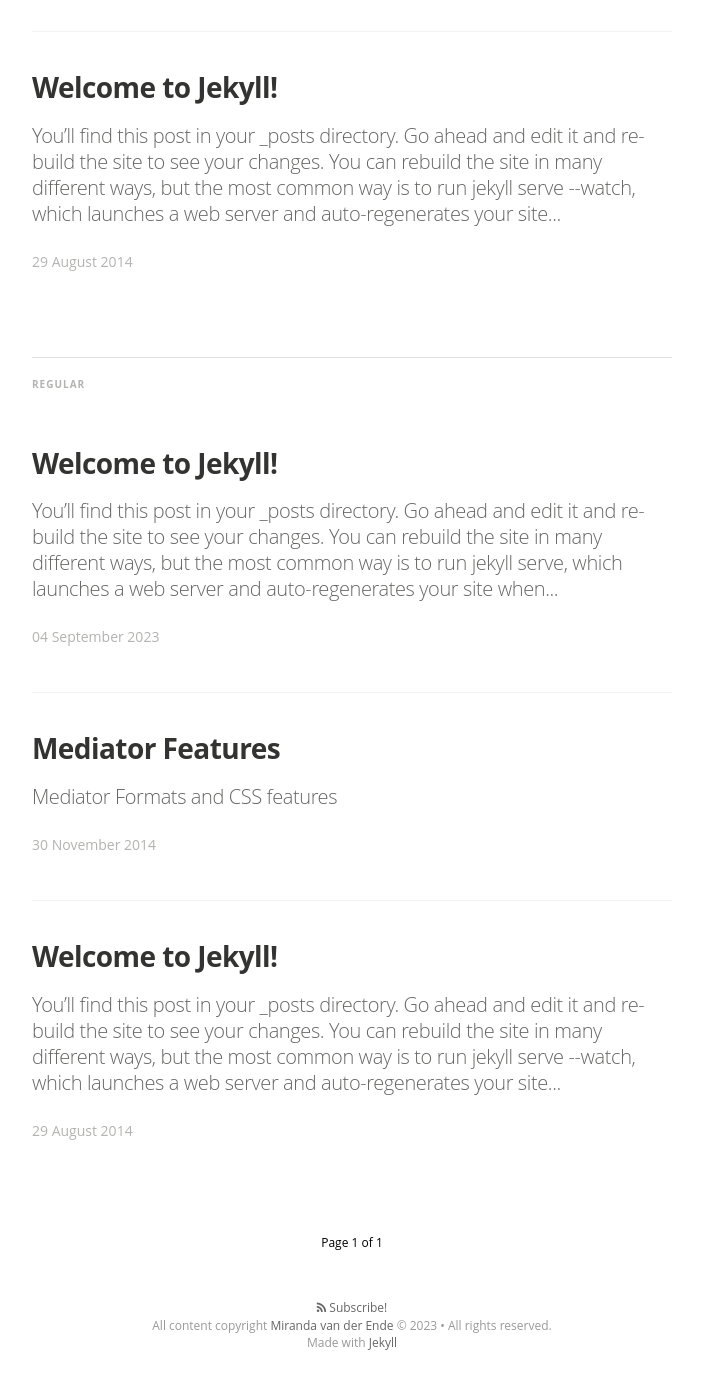
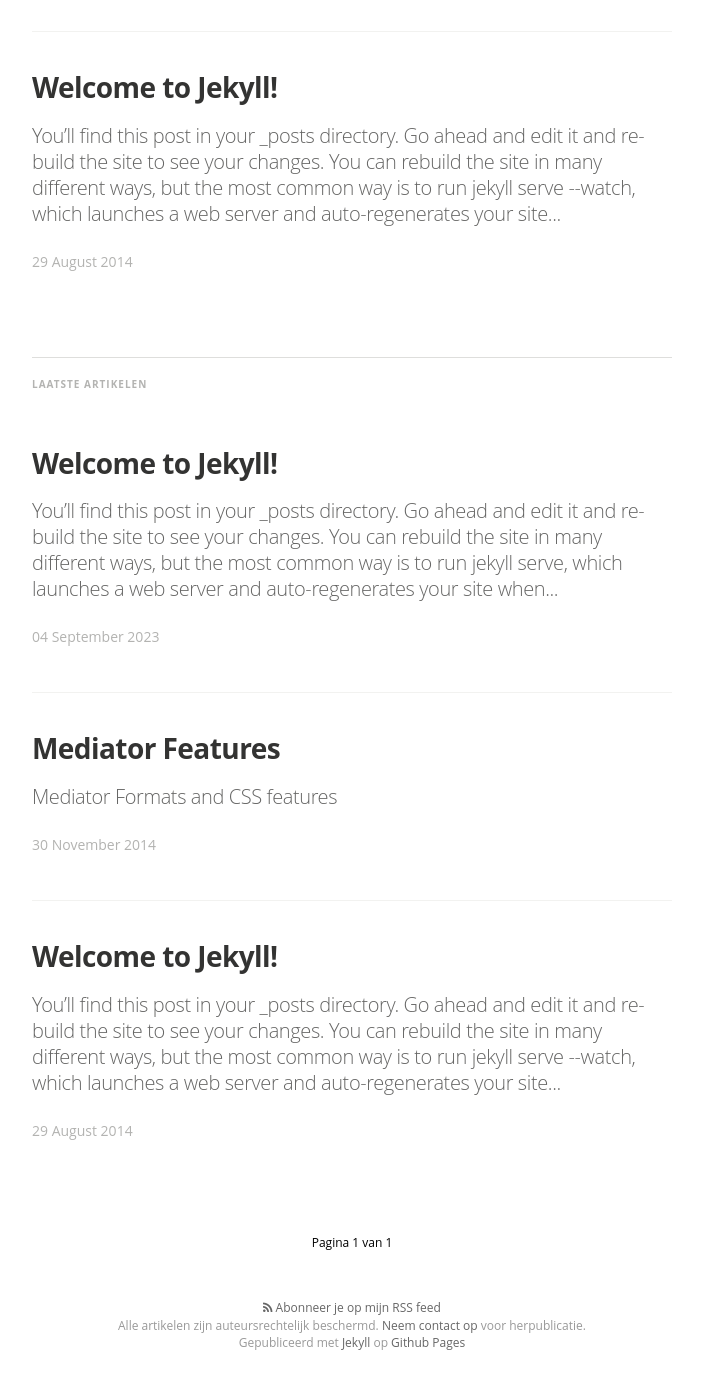
Before and after one commit to mirandavdende/blog, a Jekyll site: the page built from index.html, in a window 1280 px wide and 1400 px high, scrolled down 1042 px. Shown: the top 1389 px of the window, without its empty margins (288-991 px from the left). Built offline with Jekyll 4.4.1, drawn with Linux system fonts in a browser that asks for light colours; nearby versions of some CDN libraries; some web fonts are replaced; the list of posts is cut into pages by our own code.

Commit message:
Translate texts to Dutch where necessery

```diff
--- a/_includes/footer.html
+++ b/_includes/footer.html
@@ -1,10 +1,14 @@
 <!-- footer start -->
 
 <footer class="site-footer">
-  <a class="subscribe" href="{{ "/feed.xml" | prepend: site.baseurl }}"> <span class="tooltip"> <i class="fa fa-rss"></i> Subscribe!</span></a>
+  <a class="subscribe" href="{{ "/feed.xml" | prepend: site.baseurl }}"> <span
+    class="tooltip"> <i class="fa fa-rss"></i> Abonneer je op mijn RSS feed</span></a>
     <div class="inner">
-         <section class="copyright">All content copyright <a href="mailto:{{ site.email}}">{{ site.name }}</a> &copy; {{ site.time | date: '%Y' }} &bull; All rights reserved.</section>
-         <section class="poweredby">Made with <a href="http://jekyllrb.com"> Jekyll</a></section>
+         <section class="copyright">Alle artikelen zijn auteursrechtelijk
+      beschermd. <a href="mailto:{{ site.email}}">Neem contact op</a> voor
+      herpublicatie.</section>
+         <section class="poweredby">Gepubliceerd met <a
+      href="http://jekyllrb.com">Jekyll</a> op <a href="https://pages.github.com/">Github Pages</a></section>
     </div>
 </footer>
 
--- a/_layouts/page.html
+++ b/_layouts/page.html
@@ -50,7 +50,7 @@
       <div class="inner">
         <h1 class="blog-title">{{ site.title }}</h1>
         <h2 class="blog-description">{{ site.description }}</h2>
-        <a href={{ "/" | prepend: site.baseurl }} class="btn">Back to Overview</a>
+        <a href={{ "/" | prepend: site.baseurl }} class="btn">Terug naar overzicht</a>
       </div>
     </div>
     {% include javascripts.html %}
--- a/index.html
+++ b/index.html
@@ -51,7 +51,7 @@ layout: default
       {% endfor %}
     </div>
 
-    <h5 class="index-headline normal"><span>Regular</span></h5>
+    <h5 class="index-headline normal"><span>Laatste artikelen</span></h5>
     {% endif %}
 
     <div class="cf frame">
@@ -74,19 +74,19 @@ layout: default
 
     <nav class="pagination" role="navigation">
       {% if paginator.next_page %}
-        <a class="newer-posts" href={{ "/page" | prepend: site.baseurl | append: paginator.next_page }}>&larr; Older posts</a>
+        <a class="newer-posts" href={{ "/page" | prepend: site.baseurl | append: paginator.next_page }}>&larr; Oudere artikelen</a>
       {% endif %}
-      <span class="page-number">Page {{ paginator.page }} of {{ paginator.total_pages }}</span>
+      <span class="page-number">Pagina {{ paginator.page }} van {{ paginator.total_pages }}</span>
       {% if paginator.previous_page %}
         {% if paginator.page == 2 %}
-          <a class="older-posts" href={{ "/" | prepend: site.baseurl }}>Newer posts &rarr;</a>
+          <a class="older-posts" href={{ "/" | prepend: site.baseurl }}>Nieuwere artikelen &rarr;</a>
         {% else %}
-          <a class="older-posts" href={{ "/page" | prepend: site.baseurl | append: paginator.previous_page }}>Newer posts &rarr;</a>
+          <a class="older-posts" href={{ "/page" | prepend: site.baseurl | append: paginator.previous_page }}>Nieuwere artikelen &rarr;</a>
         {% endif %}
       {% endif %}
     </nav>
 
 
-    {{pagination}}
+    <!-- {{pagination}} -->
 
 </main>
```
Also changed, not shown: other parts of index.html (+1 -1 lines), _layouts/post.html (+8 -11 lines), about.md (+2 -2 lines).
